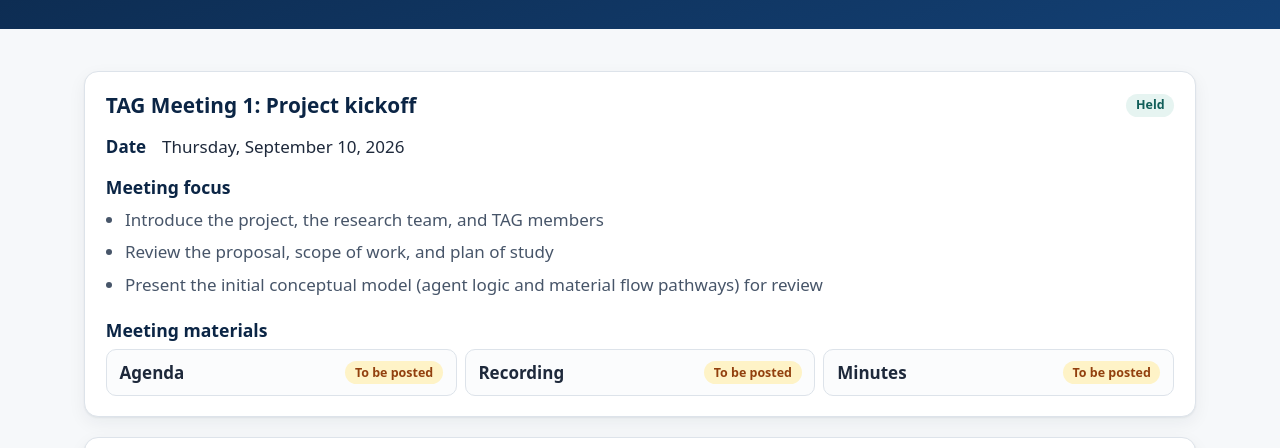
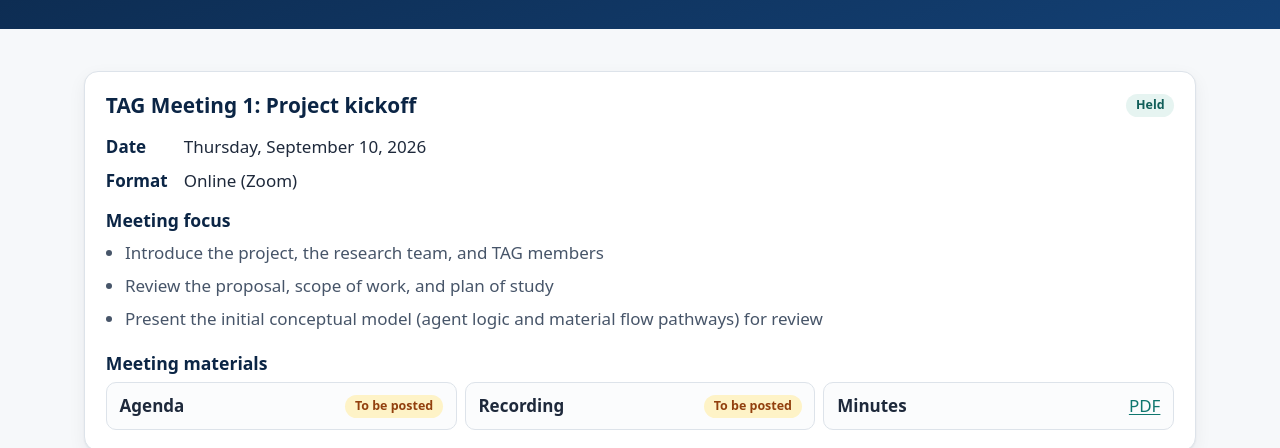
Before and after one commit to RISE-Research-lab/cd-recycling-policy, a plain HTML site: page meetings.html in a window 1280 px wide. Shown: the part 277-725 px from the top of the page. Drawn offline with Linux system fonts and the light colour scheme.

Commit message:
Post TAG Meeting 1 minutes

```diff
--- a/meetings.html
+++ b/meetings.html
@@ -56,7 +56,7 @@
           </div>
           <dl>
             <dt>Date</dt><dd>Thursday, September 10, 2026</dd>
-            <!-- Add the format here, e.g. <dt>Format</dt><dd>Online (Zoom)</dd> -->
+            <dt>Format</dt><dd>Online (Zoom)</dd>
           </dl>
           <div>
             <h3>Meeting focus</h3>
@@ -69,8 +69,7 @@
               <!-- <li><span class="label">Agenda</span><a href="TAG-1-agenda.pdf">PDF</a></li> -->
               <li><span class="label">Recording</span><span class="badge badge-pending">To be posted</span></li>
               <!-- <li><span class="label">Recording</span><a href="https://youtu.be/VIDEO-ID">Watch on YouTube</a></li> -->
-              <li><span class="label">Minutes</span><span class="badge badge-pending">To be posted</span></li>
-              <!-- <li><span class="label">Minutes</span><a href="TAG-1-minutes.pdf">PDF</a></li> -->
+              <li><span class="label">Minutes</span><a href="TAG-1-minutes.pdf">PDF</a></li>
             </ul>
           </div>
         </article>
@@ -97,7 +96,8 @@
               <li><span class="label">Recording</span><span class="badge badge-pending">To be posted</span></li>
               <!-- <li><span class="label">Recording</span><a href="https://youtu.be/VIDEO-ID">Watch on YouTube</a></li> -->
               <li><span class="label">Minutes</span><span class="badge badge-pending">To be posted</span></li>
-              <!-- <li><span class="label">Minutes</span><a href="TAG-2-minutes.pdf">PDF</a></li> -->
+              <!-- WHEN POSTED: upload TAG-2-minutes.pdf and replace the line above with:
+              <li><span class="label">Minutes</span><a href="TAG-2-minutes.pdf">PDF</a></li> -->
             </ul>
           </div>
         </article>
@@ -124,7 +124,8 @@
               <li><span class="label">Recording</span><span class="badge badge-pending">To be posted</span></li>
               <!-- <li><span class="label">Recording</span><a href="https://youtu.be/VIDEO-ID">Watch on YouTube</a></li> -->
               <li><span class="label">Minutes</span><span class="badge badge-pending">To be posted</span></li>
-              <!-- <li><span class="label">Minutes</span><a href="TAG-3-minutes.pdf">PDF</a></li> -->
+              <!-- WHEN POSTED: upload TAG-3-minutes.pdf and replace the line above with:
+              <li><span class="label">Minutes</span><a href="TAG-3-minutes.pdf">PDF</a></li> -->
             </ul>
           </div>
         </article>
```
Also changed, not shown: 1 other file.
